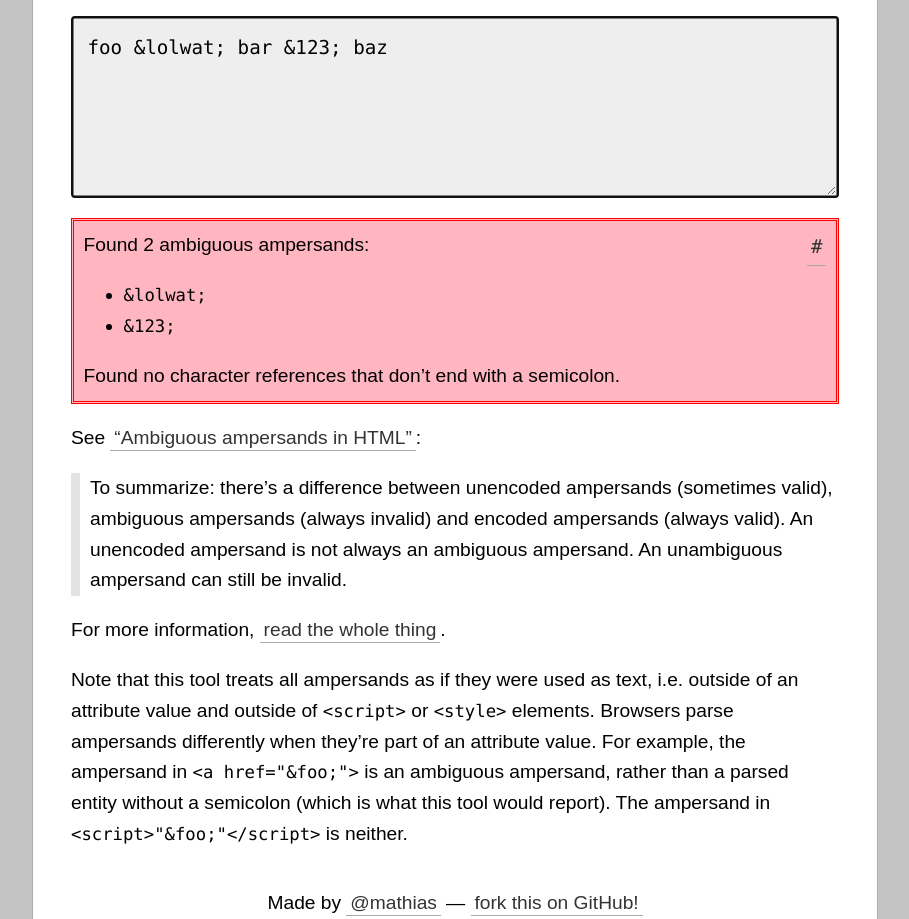
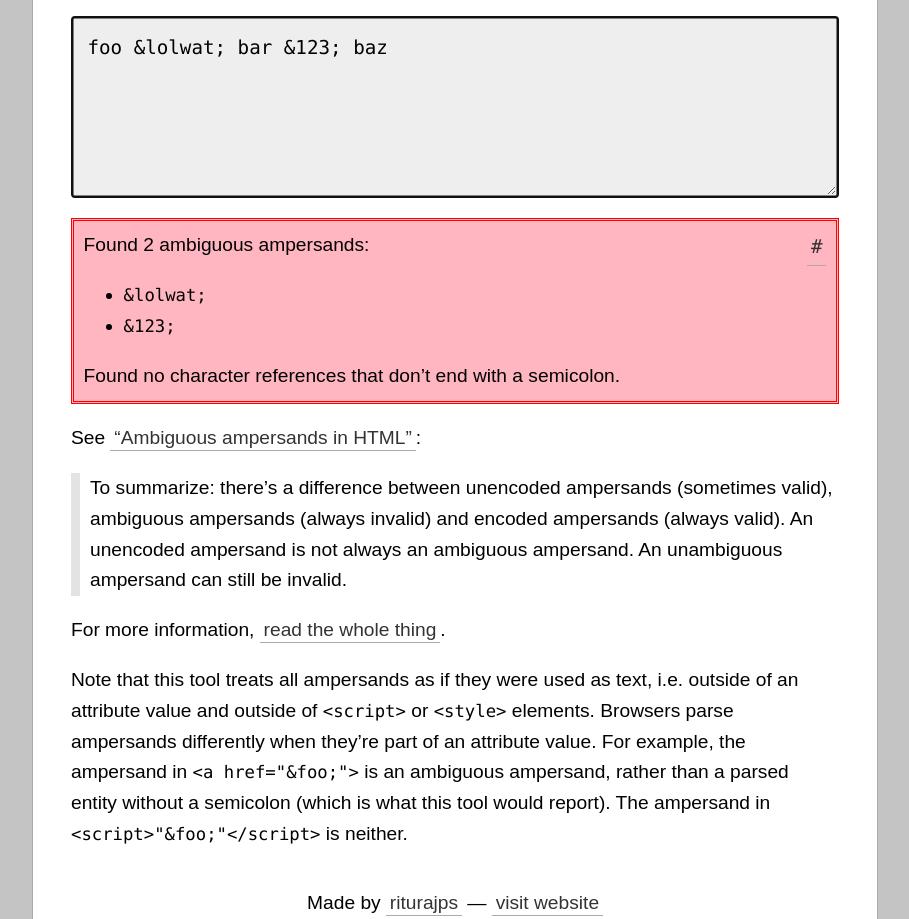
Before and after one commit to RituRajPS-Official/Tools, a plain HTML site: page ampersands/index.html in a window 1280 px wide. Shown: the part 68-987 px from the top of the page, without its empty margins (185-1094 px from the left). Drawn offline with Linux system fonts and the light colour scheme.

Commit message:
Update index.html

```diff
--- a/ampersands/index.html
+++ b/ampersands/index.html
@@ -13,5 +13,5 @@
 <blockquote cite=https://mathiasbynens.be/notes/ambiguous-ampersands><p>To summarize: there’s a difference between unencoded ampersands (sometimes valid), ambiguous ampersands (always invalid) and encoded ampersands (always valid). An unencoded ampersand is not always an ambiguous ampersand. An unambiguous ampersand can still be invalid.</blockquote>
 <p>For more information, <a href=https://mathiasbynens.be/notes/ambiguous-ampersands title="Ambiguous ampersands in HTML">read the whole thing</a>.
 <p>Note that this tool treats all ampersands as if they were used as text, i.e. outside of an attribute value and outside of <code>&lt;script></code> or <code>&lt;style></code> elements. Browsers parse ampersands differently when they’re part of an attribute value. For example, the ampersand in <code>&lt;a href="&ampfoo;"></code> is an ambiguous ampersand, rather than a parsed entity without a semicolon (which is what this tool would report). The ampersand in <code>&lt;script>"&ampfoo;"&lt;/script></code> is neither.
-<p id=footer>Made by <a href=https://mathiasbynens.be/>@mathias</a> — <a href=https://github.com/mathiasbynens/mothereff.in>fork this on GitHub!</a></p>
+<p id=footer>Made by <a href=https://riturajps-official.blogspot.com//>riturajps</a> — <a href=https://riturajpsofficial.blogspot.com/>visit website</a></p>
 <script src=eff.js></script>
```
